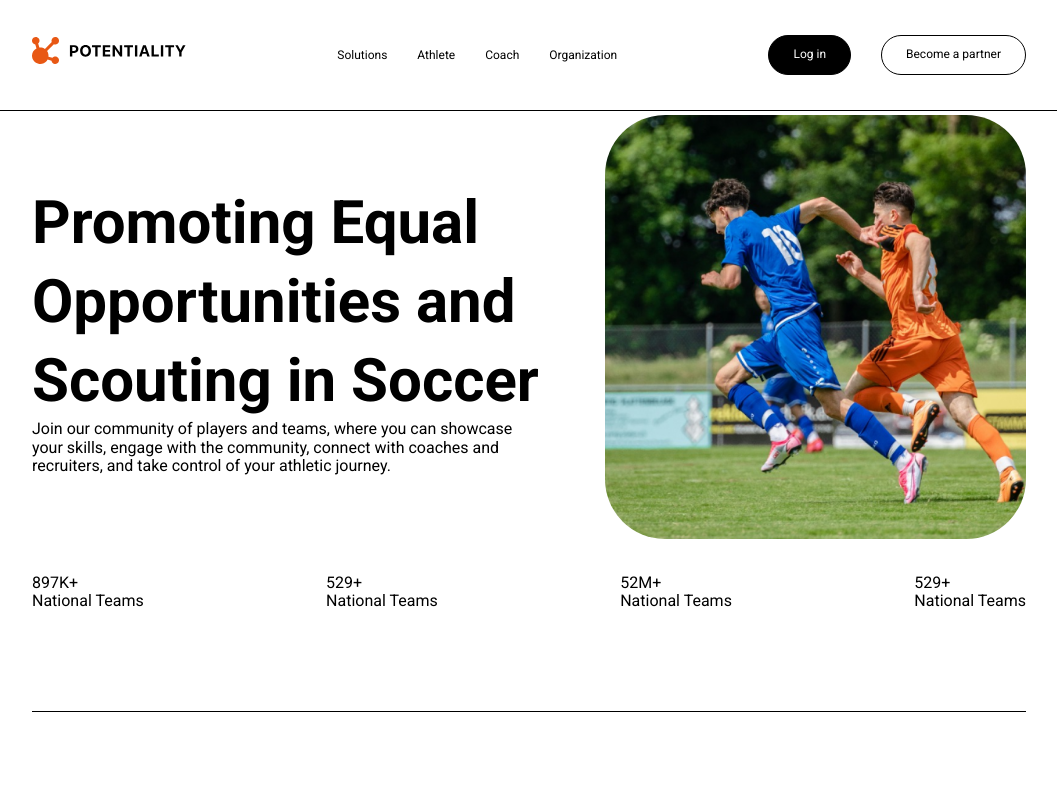
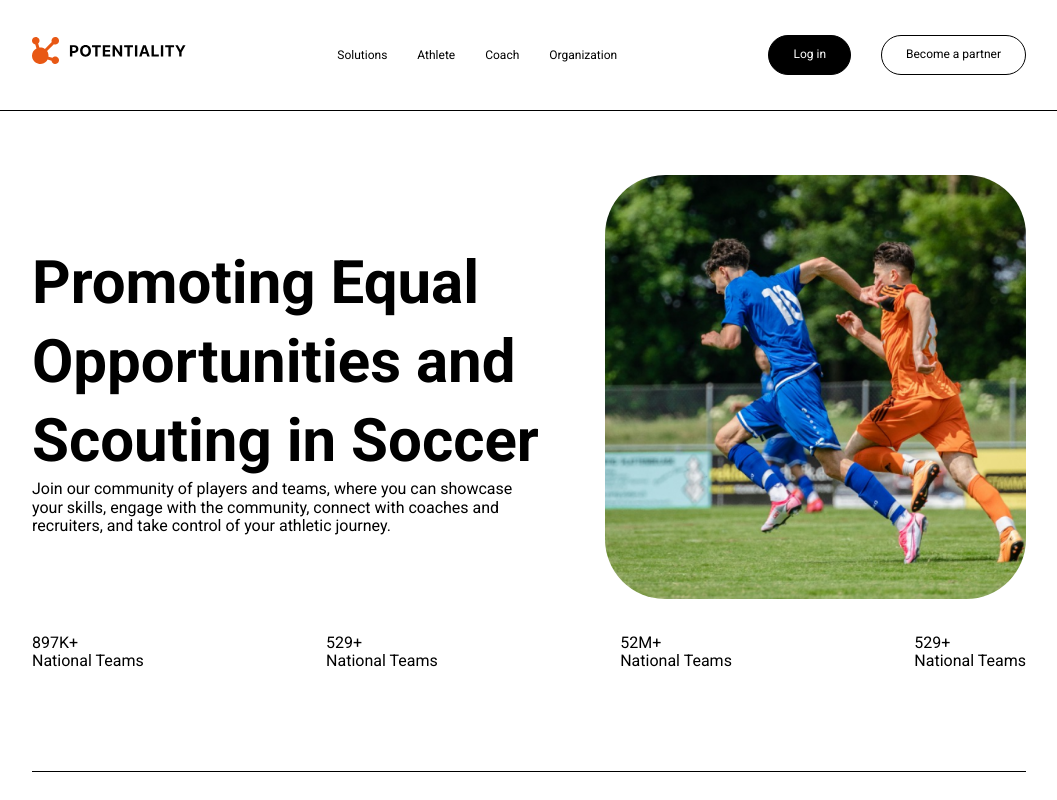
Before and after one commit to ptuyishi-su/potentiality, a React (Vite) app: page / in a window 1280 px wide. Shown: the top 800 px of the page, without its empty margins (111-1168 px from the left). Built offline with nearby package versions, Linux system fonts and the light colour scheme.

Commit message:
space fix

```diff
--- a/src/components/styles/Hero.styled.js
+++ b/src/components/styles/Hero.styled.js
@@ -4,7 +4,7 @@ export const LandingPageHero =styled.div `
     display: flex;
     justify-content: space-between;
     align-items: center;
-    padding-top: 6ç0px;
+    padding-top: 60px;
     h1 {
         font-size: 60px;
         font-style: normal;
```
